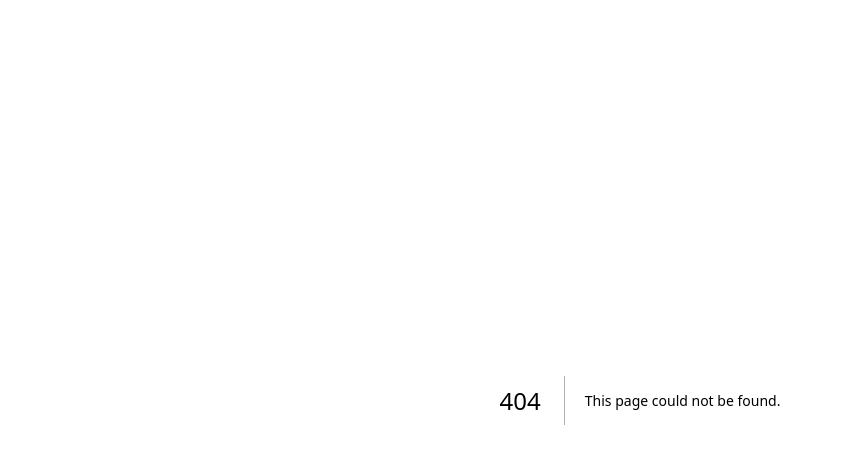
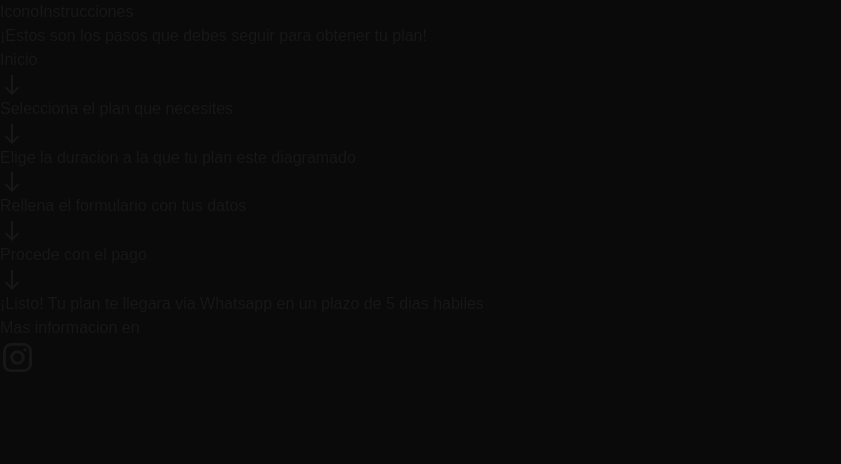
Before and after one commit to francogarcia02/TrainnerPage-Client, a Next.js app: page /instrucciones in a window 1280 px wide. Before the commit this address had no page. Shown: the top 464 px of the page, without its empty margins (0-841 px from the left). Built offline with nearby package versions, Linux system fonts and the light colour scheme.

Commit message:
Footer Added, Instrucciones Added and somo modifications

```diff
--- /dev/null
+++ b/src/components/Footer.tsx
@@ -0,0 +1,16 @@
+import InstagramIcon from '@mui/icons-material/Instagram';
+
+const Footer = () => {
+    return(
+        <div className="w-full bg-[#252525] text-white">
+            <div className="w-full flex p-10 lg:p-20 justify-center lg:justify-start items-center gap-2">
+                <p className='font-bold uppercase'>Mas informacion en</p>
+                <a href='' className='hover:text-[#D72638] transition-all duration-100'>
+                    <InstagramIcon fontSize='large'/>
+                </a>
+            </div>
+        </div>
+    )
+}
+
+export default Footer
--- a/src/components/NavBar.tsx
+++ b/src/components/NavBar.tsx
@@ -4,6 +4,7 @@ const NavBar = () =>{
     return(
         <div className="w-full flex justify-between items-center bg-[#2f2f2f] text-white p-5">
             <Link href={'/'}>Icono</Link>
+            <Link className="font-bold hover:text-[#D72638] transition-all duration-100"  href={'/instrucciones'}>Instrucciones</Link>
         </div>
     )
 }
--- a/src/components/Planes.tsx
+++ b/src/components/Planes.tsx
@@ -18,6 +18,7 @@ interface Plan {
 }
 
 const Planes = () => {
+
     const plans: Plan[] = [
         {
             id:0,
@@ -27,17 +28,17 @@ const Planes = () => {
                 {
                     checks: 1,
                     semanas: 4,
-                    price: 0
+                    price: 30000
                 },
                 {
                     checks: 2,
                     semanas: 8,
-                    price: 0
+                    price: 50000
                 },
                 {
                     checks: 4,
                     semanas: 12,
-                    price: 0
+                    price: 75000
                 },
             ],
             atencion: {
@@ -53,17 +54,17 @@ const Planes = () => {
                 {
                     checks: 2,
                     semanas: 4,
-                    price: 0
+                    price: 38000
                 },
                 {
                     checks: 4,
                     semanas: 8,
-                    price: 0
+                    price: 65000
                 },
                 {
                     checks: 8,
                     semanas: 12,
-                    price: 0
+                    price: 100000
                 },
             ],
             atencion: {
@@ -79,17 +80,17 @@ const Planes = () => {
                 {
                     checks: 4,
                     semanas: 4,
-                    price: 0
+                    price: 50000
                 },
                 {
                     checks: 8,
                     semanas: 8,
-                    price: 0
+                    price: 90000
                 },
                 {
                     checks: 12,
                     semanas: 12,
-                    price: 0
+                    price: 135000
                 },
             ],
             atencion: {
@@ -133,7 +134,7 @@ const Planes = () => {
                             </div>
                         </div>
                         <div className="flex w-full items-end justify-end">
-                            <Link href={`Form/${plan.id}`} className="font-bold text-white bg-[#D72638] rounded-lg p-2">Desde {plan.opciones[0].price}$</Link>
+                            <Link href={`Form/${plan.id}`} className="font-bold text-white bg-[#D72638] rounded-lg p-2">Desde ${plan.opciones[0].price}</Link>
                         </div>
                     </div>
                 ))}
--- a/src/pages/index.tsx
+++ b/src/pages/index.tsx
@@ -1,6 +1,7 @@
 import NavBar from "@/components/NavBar";
 import Presentation from "@/components/Presentation";
 import Planes from "@/components/Planes";
+import Footer from "@/components/Footer";
 
 export default function Home() {
   return (
@@ -8,6 +9,7 @@ export default function Home() {
       <NavBar/>
       <Presentation/>
       <Planes/>
+      <Footer/>
     </div>
   );
 }
--- /dev/null
+++ b/src/pages/instrucciones.tsx
@@ -0,0 +1,50 @@
+import NavBar from "@/components/NavBar"
+import SouthIcon from '@mui/icons-material/South';
+import Footer from "@/components/Footer";
+
+const Instrucciones = () =>{
+    return(
+        <div className="w-full h-full background">
+            <NavBar/>
+            <div className="w-full flex flex-col gap-4 mb-10 lg:gap-10 justify-center items-center p-4 text-white">
+                <h1 className="font-bold text-3xl">¡Estos son los pasos que debes seguir para obtener tu plan!</h1>
+                <div className="p-10 mt-5 rounded-lg border border-[#a3a3a3] text-center">
+                    <p className="font-bold text-xl uppercase">Inicio</p>
+                </div>
+                <div>
+                    <SouthIcon/>
+                </div>
+                <div className="p-10 mt-5 rounded-lg border border-[#a3a3a3] text-center">
+                    <p className="font-bold text-xl uppercase">Selecciona el plan que necesites</p>
+                </div>
+                <div className="mt-5 ">
+                    <SouthIcon/>
+                </div>
+                <div className="p-10 mt-5 rounded-lg border border-[#a3a3a3] text-center">
+                    <p className="font-bold text-xl uppercase">Elige la duracion a la que tu plan este diagramado</p>
+                </div>
+                <div className="mt-5 ">
+                    <SouthIcon/>
+                </div>
+                <div className="p-10 mt-5 rounded-lg border border-[#a3a3a3] text-center">
+                    <p className="font-bold text-xl uppercase">Rellena el formulario con tus datos</p>
+                </div>
+                <div className="mt-5 ">
+                    <SouthIcon/>
+                </div>
+                <div className="p-10 mt-5 rounded-lg border border-[#a3a3a3] text-center">
+                    <p className="font-bold text-xl uppercase">Procede con el pago</p>
+                </div>
+                <div className="mt-5 ">
+                    <SouthIcon/>
+                </div>
+                <div className="p-10 mt-5 rounded-lg border border-[#a3a3a3] text-center">
+                    <p className="font-bold text-xl uppercase">¡Listo! Tu plan te llegara via Whatsapp en un plazo de 5 dias habiles</p>
+                </div>
+            </div>
+            <Footer/>
+        </div>
+    )
+}
+
+export default Instrucciones
```
Also changed, not shown: package.json (+10 -6 lines), src/pages/Form/[id].tsx (+32 -17 lines), 1 other file (tests, documents, lock files or other folders).
